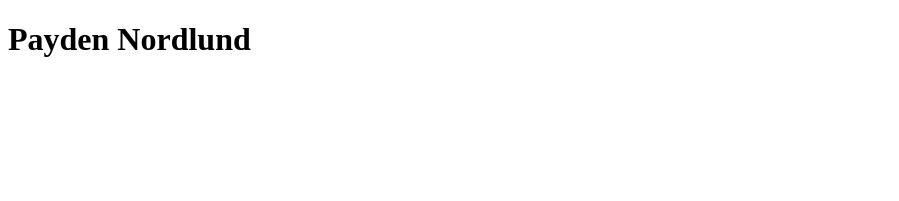
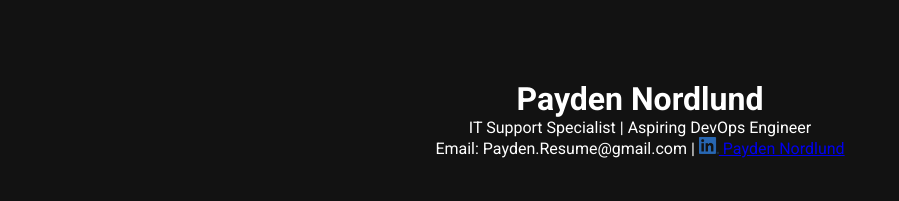
Before and after one commit to Icy-Storm/cloud-resume, a plain HTML site: page index.html in a window 1280 px wide. Shown: the whole page, without its empty margins (0-899 px from the left). Drawn offline with Linux system fonts and the light colour scheme.

Commit message:
Added HTML and CSS

```diff
--- a/index.html
+++ b/index.html
@@ -3,9 +3,21 @@
 <head>
     <meta charset="UTF-8">
     <meta name="viewport" content="width=device-width, initial-scale=1.0">
-    <title>Payden Nordlund's Resume</title>
+    <title>Payden Nordlund -- Resume</title>
+    <link rel="preconnect" href="https://fonts.googleapis.com">
+    <link rel="preconnect" href="https://fonts.gstatic.com" crossorigin>
+    <link href="https://fonts.googleapis.com/css2?family=Roboto:ital,wght@0,100..900;1,100..900&display=swap" rel="stylesheet">
+    <link rel="stylesheet" href="style.css">
 </head>
 <body>
-    <h1>Payden Nordlund</h1>
+    <header>
+        <div class="header-container">
+            <h1>Payden Nordlund</h1>
+            <p>IT Support Specialist | Aspiring DevOps Engineer</p>
+            <div class="contact-info">
+                <p>Email: Payden.Resume@gmail.com | <a href="https://www.linkedin.com/in/payden-nordlund-66104b241/"><img id="linkedin-logo" src="images/LI-In-Bug.png" alt=""> Payden Nordlund</a></p>
+            </div>
+        </div>
+    </header>
 </body>
 </html>
--- a/style.css
+++ b/style.css
@@ -0,0 +1,30 @@
+* {
+    margin: 0;
+    padding: 0;
+}
+
+body {
+    font-family: 'Roboto', Arial, Helvetica, sans-serif;
+    margin: 40px auto;
+    padding: 20px;
+    max-width: 800px;
+    background-color: #121212;
+    color: #FFFFFF;
+}
+
+header {
+    padding: 20px;
+    border-radius: 8px;
+    text-align: center;
+}
+
+.header-container {
+    display: flex;
+    flex-direction: column;
+    align-items: center;
+}
+
+#linkedin-logo {
+    width: 20px;
+    height: auto;
+}
```
Also changed, not shown: images/LI-In-Bug.png (added), 1 other file.
